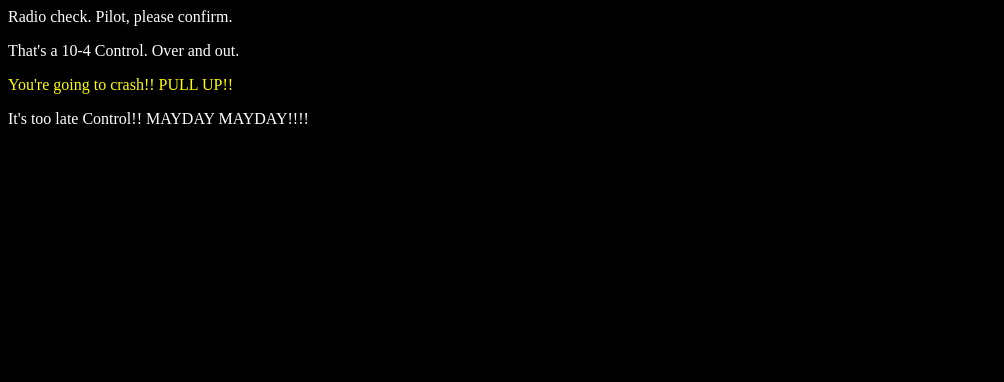
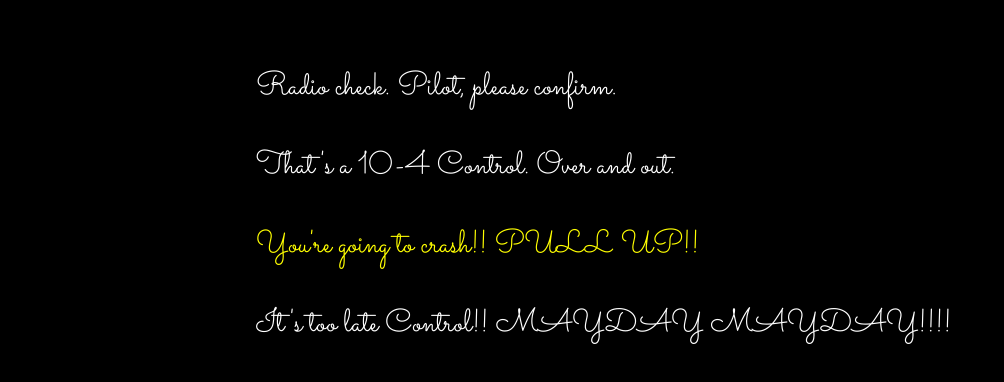
Before and after one commit to DanFilla/communication-log, a plain HTML site: page index.html in a window 1280 px wide. Shown: the whole page, without its empty margins (0-1004 px from the left). Drawn offline with Linux system fonts and the light colour scheme.

Commit message:
adding dope font

```diff
--- a/index.html
+++ b/index.html
@@ -1,6 +1,7 @@
 <html>
 	<head>
-		<link rel="stylesheet" type="text/css" href="style.css">
+    <link href="https://fonts.googleapis.com/css?family=Sacramento" rel="stylesheet">
+    <link rel="stylesheet" href="style.css">
 	</head>
 	<body>
 		<p>Radio check. Pilot, please confirm.</p>
--- a/style.css
+++ b/style.css
@@ -1,6 +1,11 @@
 body {
    color: white;
    background-color: black;
+   font-family: 'Sacramento', cursive;
+   font-size: 32px;
+   margin-top: 5%;
+   margin-left: 20%;
+   margin-right: 20%;
 }
 
 #mayday {
```
